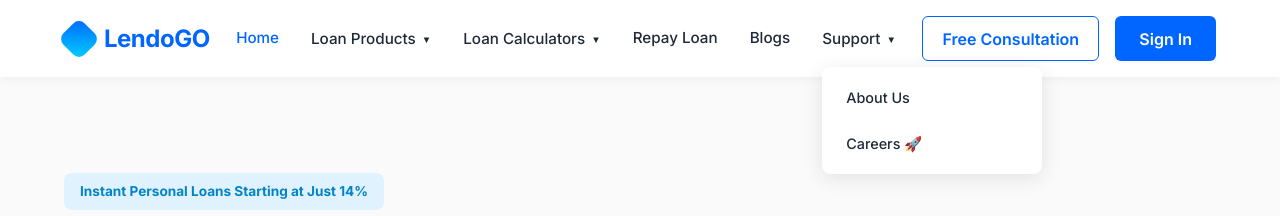
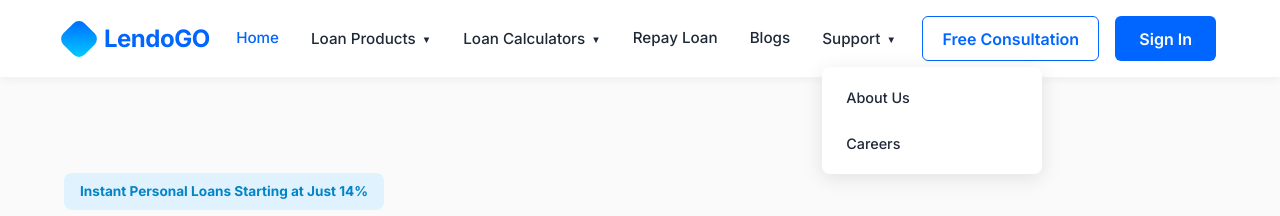
Before and after one commit to Abhijith232373/LendoGo-frontend, a React (Vite) app: page / in a window 1280 px wide. Both pictures are taken after a click on the link "Support". Shown: the top 216 px of the page. Built offline with nearby package versions, Linux system fonts and the light colour scheme.

Commit message:
fix: update navbar styling

```diff
--- a/src/views/components/Navbar/Navbar.jsx
+++ b/src/views/components/Navbar/Navbar.jsx
@@ -81,7 +81,7 @@ const Navbar = () => {
               <div className="dropdown-menu">
                 <a href="#" className="dropdown-item">About Us</a>
                 {/* <a href="#" className="dropdown-item">Contact Us</a> */}
-                <Link to="/careers" className="dropdown-item">Careers 🚀</Link>
+                <Link to="/careers" className="dropdown-item">Careers </Link>
               </div>
             )}
           </div>
@@ -146,7 +146,7 @@ const Navbar = () => {
             <div className="mobile-submenu">
               <a href="#" className="mobile-sublink">About Us</a>
               {/* <a href="#" className="mobile-sublink">Contact Us</a> */}
-              <Link to="/careers" className="mobile-sublink">Careers 🚀</Link>
+              <Link to="/careers" className="mobile-sublink">Careers </Link>
             </div>
           )}
         </div>
```
